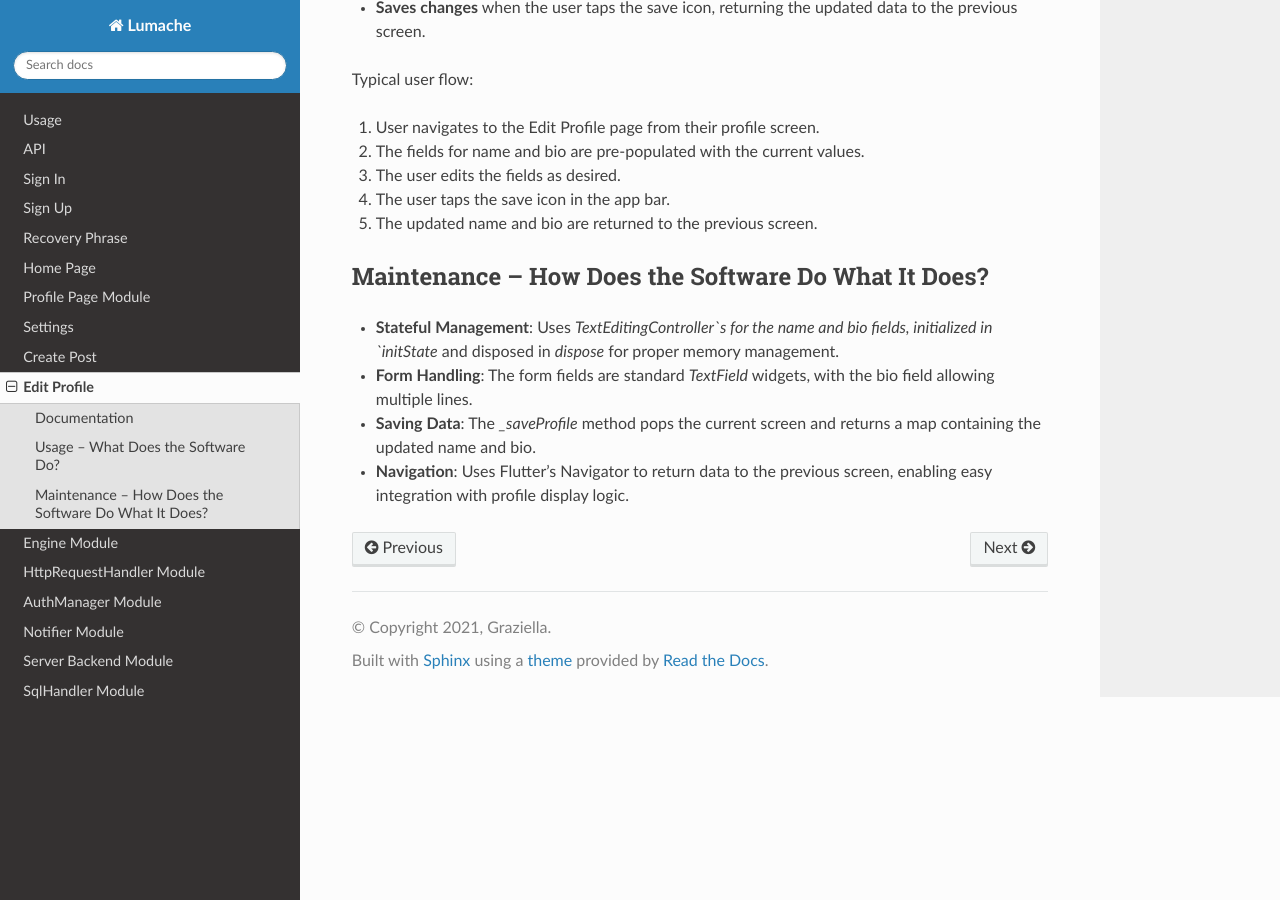
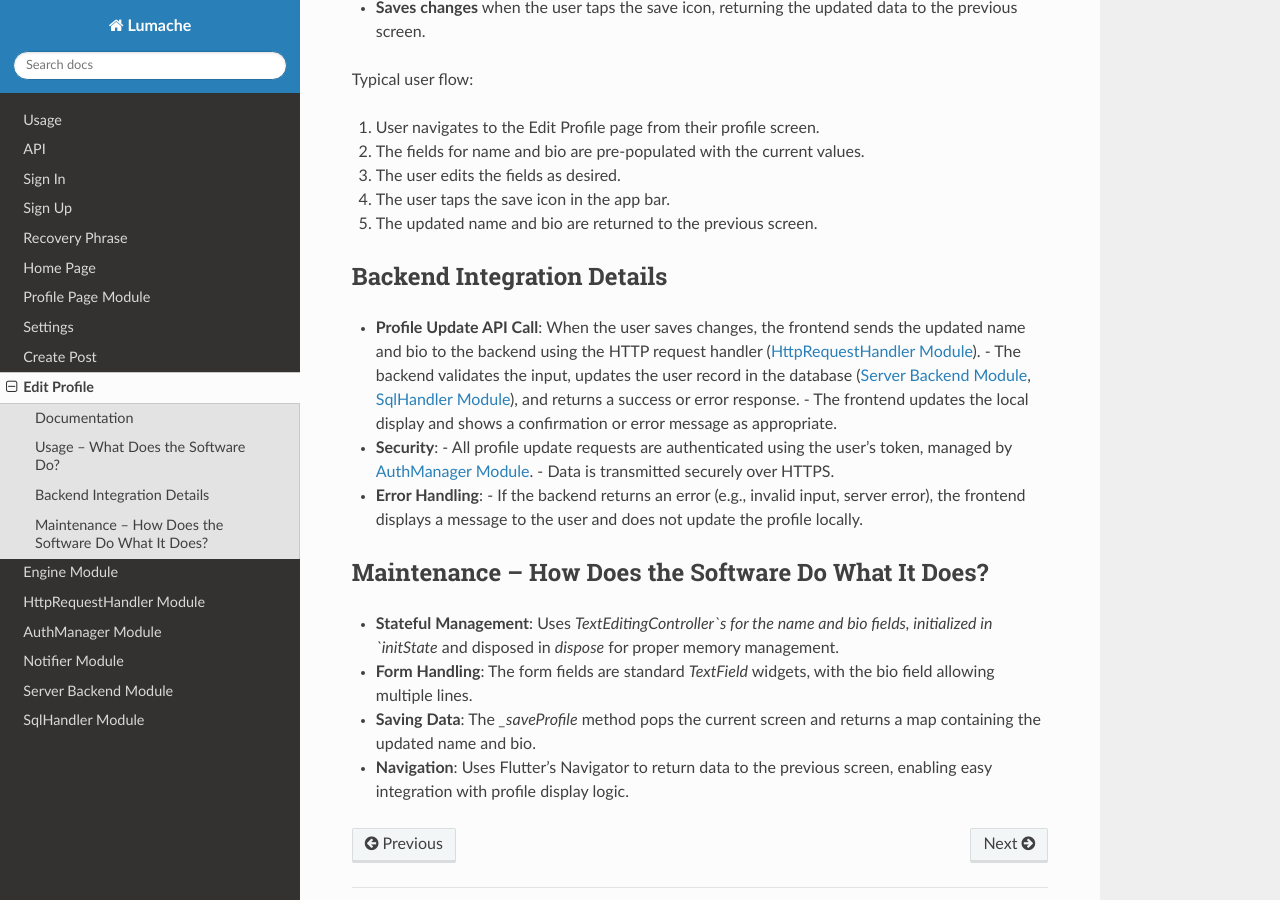
Before and after one commit to Basnoo05/rtd-tutorial, a Sphinx documentation site: the page built from docs/source/editprofilepage.rst, in a window 1280 px wide and 900 px high, scrolled down 420 px. Built offline with Sphinx 7.4.7 and the Read the Docs theme 3.1.0, drawn with Linux system fonts in a browser that asks for light colours.

Commit message:
Update editprofilepage.rst

```diff
--- a/docs/source/editprofilepage.rst
+++ b/docs/source/editprofilepage.rst
@@ -21,6 +21,21 @@ Typical user flow:
 4. The user taps the save icon in the app bar.
 5. The updated name and bio are returned to the previous screen.
 
+Backend Integration Details
+--------------------------
+
+- **Profile Update API Call**:
+  When the user saves changes, the frontend sends the updated name and bio to the backend using the HTTP request handler (:doc:`httprequesthandler`).
+  - The backend validates the input, updates the user record in the database (:doc:`server`, :doc:`sqlhandler`), and returns a success or error response.
+  - The frontend updates the local display and shows a confirmation or error message as appropriate.
+
+- **Security**:
+  - All profile update requests are authenticated using the user's token, managed by :doc:`authmanager`.
+  - Data is transmitted securely over HTTPS.
+
+- **Error Handling**:
+  - If the backend returns an error (e.g., invalid input, server error), the frontend displays a message to the user and does not update the profile locally.
+
 Maintenance – How Does the Software Do What It Does?
 ----------------------------------------------------
 
```
